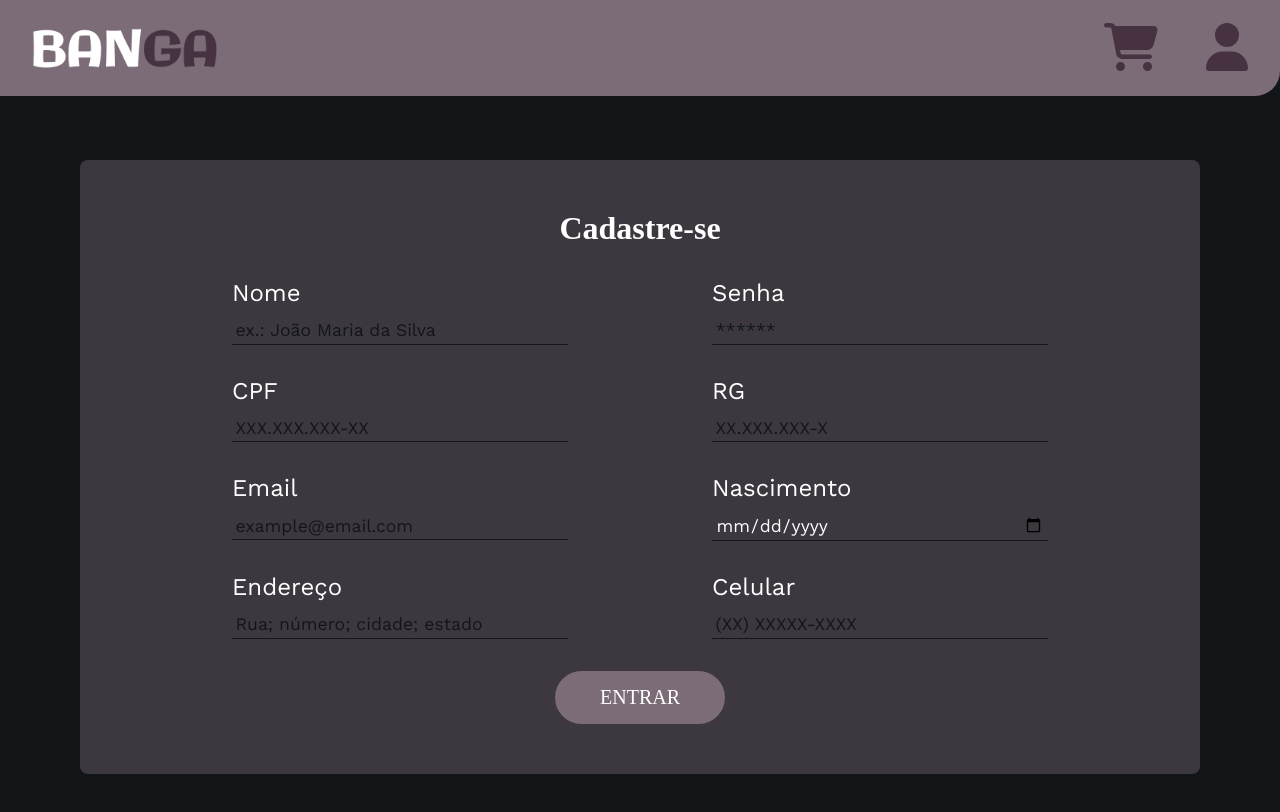
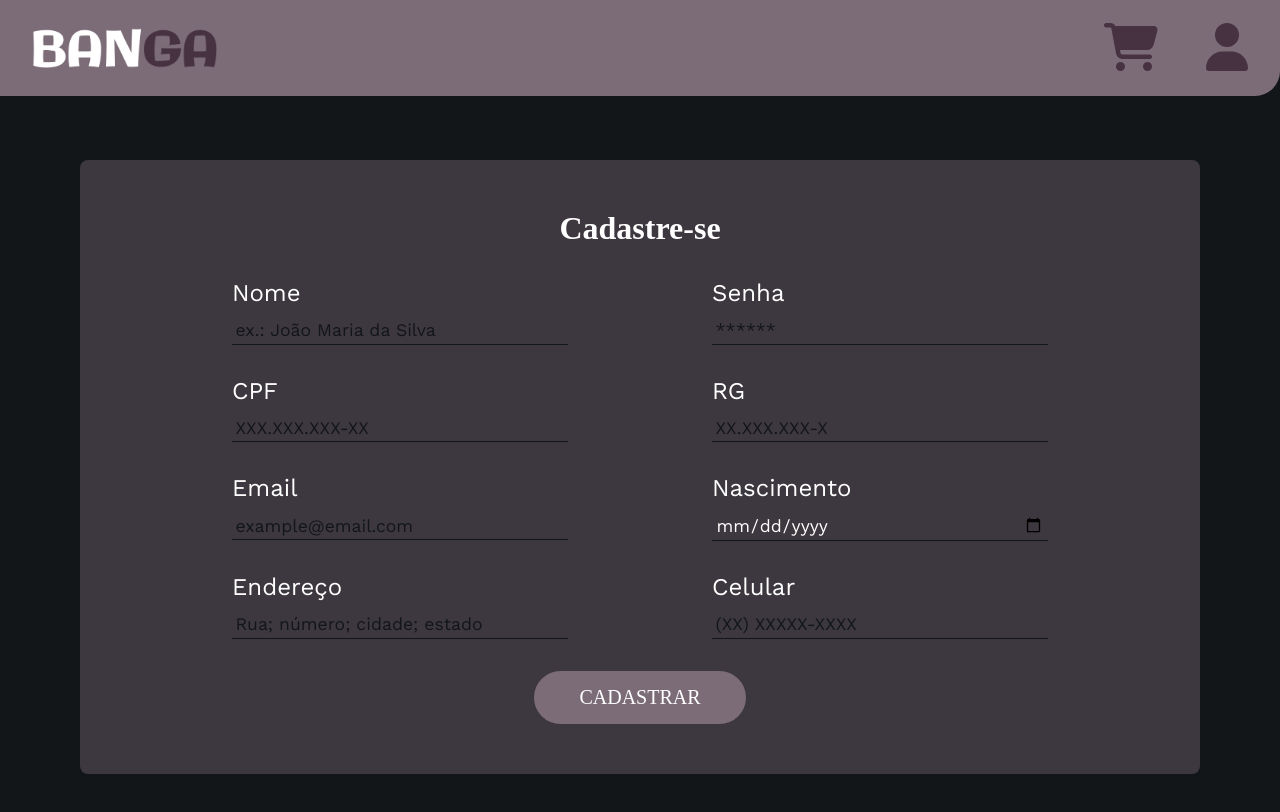
Before and after one commit to arthurvergacas/banga-online-store, a React (Create React App) app in the folder packages/frontend/: page /sign-up in a window 1280 px wide. Shown: the top 812 px of the page. Built offline with nearby package versions, Linux system fonts and the light colour scheme; a web font is replaced by a local one.

Commit message:
fix: change sign up button text

```diff
--- a/packages/frontend/src/pages/SignUp/index.tsx
+++ b/packages/frontend/src/pages/SignUp/index.tsx
@@ -100,7 +100,7 @@
           />
         </div>
 
-        <Button type="submit">ENTRAR</Button>
+        <Button type="submit">CADASTRAR</Button>
 
         {errorMessage && <span className={styles.errorMessage}>{errorMessage}</span>}
       </form>
```
